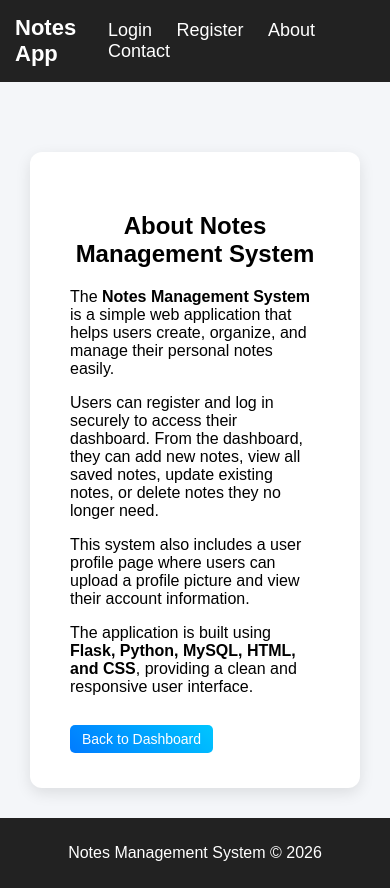
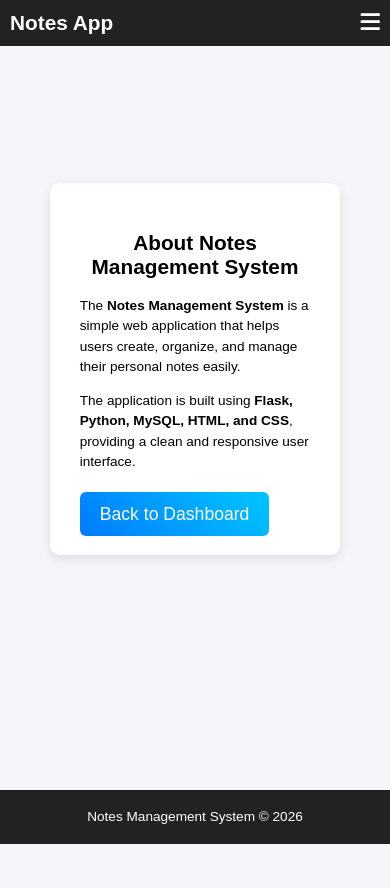
Before and after one commit to Deepikagajula123/Notes-Management-System, a Flask app: page /about in a window 390 px wide. After the commit the page ends 844 px from the top, so only its background shows below. Run offline with Flask 3, Linux system fonts and the light colour scheme.

Commit message:
Updated UI and responsiveness

```diff
--- a/templates/about.html
+++ b/templates/about.html
@@ -4,24 +4,13 @@
 
 <div class="auth-container">
 
-<div class="auth-card">
+<div class="auth-card about-card">
 
 <h2 style="text-align:center;">About Notes Management System</h2>
 
 <p>
 The <b>Notes Management System</b> is a simple web application that helps users
 create, organize, and manage their personal notes easily.
-</p>
-
-<p>
-Users can register and log in securely to access their dashboard. From the dashboard,
-they can add new notes, view all saved notes, update existing notes, or delete notes
-they no longer need.
-</p>
-
-<p>
-This system also includes a user profile page where users can upload a profile picture
-and view their account information.
 </p>
 
 <p>
--- a/templates/addnote.html
+++ b/templates/addnote.html
@@ -3,11 +3,12 @@
 <h2>Add Note</h2>
 
 <form method="post">
+
 Title:<br>
-<input type="text" name="title" style="width:300px;padding:8px"><br><br>
+<input type="text" name="title"><br><br>
 
 Content:<br>
-<textarea name="content" rows="5" style="width:300px;padding:8px"></textarea><br><br>
+<textarea name="content" rows="5"></textarea><br><br>
 
 <button class="btn">Add Note</button>
 </form>
--- a/templates/base.html
+++ b/templates/base.html
@@ -2,91 +2,58 @@
 <html>
 <head>
 <title>Notes App</title>
+<meta name="viewport" content="width=device-width, initial-scale=1.0">
 <link rel="stylesheet" href="https://cdnjs.cloudflare.com/ajax/libs/font-awesome/6.5.0/css/all.min.css">
 <style>
-    .search-box{
-width:300px;
-padding:10px;
-border-radius:6px;
-border:1px solid #ccc;
-}
-.note-actions{
-display:flex;
-align-items:center;
-gap:6px;
-margin-top:12px;
-flex-wrap:nowrap;
-justify-content:flex-start;
+    html{
+    font-size: 16px;
 }
 
-.pin-btn{
-font-size:20px;
-text-decoration:none;
-margin-right:5px;
-}
-
-.btn-view{
-background:#17a2b8;
-}
-
-.btn-edit{
-background:#28a745;
-}
-
-.btn-delete{
-background:#dc3545;
-}
-.pin-btn{
-    text-decoration:none;
-    font-size:18px;
-    color:#ff9800;
-    margin-right:10px;
-}
-
-.pin-btn:hover{
-    color:#e68900;
-}
 body{
-    font-family:Arial;
+    font-family: Arial;
     margin:0;
+    padding:0;
     background:#f4f6f9;
     display:flex;
     flex-direction:column;
     min-height:100vh;
+    font-size: 1rem;
 }
 
 /* NAVBAR */
-
+*{
+    box-sizing: border-box;
+}
 .navbar{
     background:#222;
-    padding:15px;
+    padding:10px 15px;
     display:flex;
     justify-content:space-between;
     align-items:center;
+    width: 100%;
+    box-sizing: border-box;
 }
 
 .navbar a{
     color:white;
     text-decoration:none;
-    margin-right:20px;
-    font-size:18px;
-}
-
-.navbar a:hover{
-    color:#00d9ff;
+    margin:5px 8px;
+    font-size:0.85rem;
 }
 
 .logo{
     color:white;
-    font-size:22px;
+    font-size:1.3rem;
     font-weight:bold;
 }
 
 /* CONTENT */
 
 .container{
-    flex:1;
-    padding:30px;
+    width:95%;
+    max-width:1400px;
+    margin:auto;
+    padding:20px;
 }
 
 /* BUTTON */
@@ -94,32 +61,127 @@ body{
 .btn{
     background:linear-gradient(45deg,#007bff,#00c6ff);
     color:white;
-    padding:6px 12px;
     border:none;
-    border-radius:5px;
+    border-radius:6px;
     cursor:pointer;
     text-decoration:none;
-    font-size: 14px;
+    font-size:1.1rem;
+    padding:12px 20px;
 }
 
-.btn:hover{
-    opacity:0.9;
-}
-
-/* DASHBOARD CARDS */
+/* DASHBOARD */
 
 .dashboard-cards{
     display:grid;
     grid-template-columns:repeat(auto-fit,minmax(250px,1fr));
-    gap:25px;
-    margin-top:30px;
+    gap:20px;
 }
 
+/* NOTES */
+
+.notes-grid{
+    display:grid;
+    grid-template-columns:repeat(auto-fit,minmax(250px,1fr));
+    gap:20px;
+    font-size: 1.05rem;
+    padding: 20px;
+}
+.note-content{
+    max-height:100px;
+    overflow-y:auto;
+    margin-bottom:10px;
+}
+.note-content::-webkit-scrollbar{
+    width:5px;
+}
+
+.note-content::-webkit-scrollbar-thumb{
+    background:#888;
+    border-radius:10px;
+}
+.note-card{
+    background:white;
+    padding:18px;
+    border-radius:12px;
+    box-shadow:0px 4px 12px rgba(0,0,0,0.1);
+    max-height:250px;     /* 🔥 limit height */
+    overflow-y:auto;
+}
+
+/* ACTION BUTTONS */
+
+.note-actions{
+    display:flex;
+    flex-wrap:wrap;
+    gap:8px;
+}
+
+.note-actions .btn{
+    font-size:0.8rem;
+    padding:6px 10px;
+}
+
+/* PROFILE */
+
+.profile-pic img{
+    width:120px;
+    height:180px;
+    border-radius:50%;
+    object-fit:cover;
+}
+.profile-card{
+    text-align:center;
+}
+
+.profile-pic{
+    display:flex;
+    justify-content:center;
+    margin-bottom:15px;
+}
+
+/* AUTH */
+.profile-form{
+    display:flex;
+    flex-direction:column;
+    align-items:center;
+}
+/* ABOUT & CONTACT TEXT SIZE */
+
+.auth-card p{
+    font-size:0.9rem;   /* 🔽 smaller text */
+    line-height:1.5;
+}
+
+.auth-card h2{
+    font-size:1.3rem;   /* slightly smaller heading */
+}
+/* CENTER BUTTON */
+/* CONTACT PAGE SMALL TEXT */
+
+.auth-card label{
+    font-size:0.9rem;
+}
+
+.auth-card input,
+.auth-card textarea{
+    font-size:0.9rem;
+}
+
+.auth-card button{
+    font-size:0.9rem;
+}
+.center-btn{
+    display:flex;
+    justify-content:center;
+}
+.about-card p{
+    font-size:0.85rem;
+}
 .dash-card{
     background:white;
-    padding:25px;
+    padding:18px;
     border-radius:12px;
-    box-shadow:0px 5px 15px rgba(0,0,0,0.1);
+    box-shadow:0px 4px 12px rgba(0,0,0,0.1);
     text-align:center;
     transition:0.3s;
 }
@@ -127,67 +189,44 @@ body{
 .dash-card:hover{
     transform:translateY(-5px);
 }
-
-/* NOTES */
-
-.notes-grid{
-    display:grid;
-    grid-template-columns:repeat(auto-fill,minmax(250px,1fr));
-    gap:20px;
+.auth-container{
+    display:flex;
+    justify-content:center;
+    align-items:center;
+    padding:20px;
 }
 
-.note-card{
+.auth-card{
+    width:100%;
+    max-width:400px;
+    padding:30px;
     background:white;
-    padding:20px;
     border-radius:10px;
-    box-shadow:0px 3px 10px rgba(0,0,0,0.1);
-    transition:0.3s;
-    position:relative;
-    display: flex;
-    flex-direction:column;
-    justify-content:space-between;
+    box-shadow:0px 4px 12px rgba(0,0,0,0.1);
 }
 
-.note-card:hover{
-    transform:translateY(-5px);
-    box-shadow:0px 8px 20px rgba(0,0,0,0.15);
+/* INPUT */
+
+.auth-card input,
+textarea{
+    width:100%;
+    padding:10px;
+    margin-top:8px;
+    margin-bottom:15px;
+    border-radius:6px;
+    font-size: 1rem;
+    padding: 12px;
+    border:1px solid #ccc;
 }
 
-.note-card h3{
-    margin-top:0;
-}
+/* SEARCH */
 
-.note-card p{
-    color:#555;
-}
-
-.note-card .btn{
-    margin-right:5px;
-    margin-top:10px;
-}
-
-
-.note-actions .btn{
-padding:4px 8px;
-font-size:12px;
-}
-.btn-pin{
-    background:#ff9800;
-}
-/* PROFILE PICTURE */
-
-.profile-pic{
-    display:flex;
-    justify-content:center;
-    margin-bottom:20px;
-}
-
-.profile-pic img{
-    width:120px;
-    height:120px;
-    border-radius:50%;
-    object-fit:cover;
-    border:4px solid #00c6ff;
+.search-box{
+    width:100%;
+    max-width:400px;
+    padding:10px;
+    border-radius:6px;
+    border:1px solid #ccc;
 }
 
 /* FOOTER */
@@ -196,40 +235,153 @@ font-size:12px;
     background:#222;
     color:white;
     text-align:center;
+    padding:6px;
+    font-size: 0.85rem;
+    margin-top:auto;
+}
+
+/* 📱 MOBILE */
+
+@media (max-width:768px){
+    html{
+        font-size: 16px;
+    }
+    .menu-toggle{
+        display:block;
+    }
+
+    .nav-links{
+        display:none;
+        position:absolute;
+        top:60px;
+        right:0;
+        width:100%;
+        background:#222;
+        flex-direction:column;
+        text-align:left;
+    }
+
+    .nav-links a{
+        padding:12px 20px;
+        border-top:1px solid #444;
+        width:100%;
+    }
+    .navbar{
         padding:10px;
     }
-/* AUTH CARDS (Login & Register) */
-
-.auth-container{
+    .nav-links.active{
         display:flex;
-    justify-content:center;
-    align-items:center;
-    margin-top:40px;
+    }
+    .navbar a{
+        font-size:1rem;   /* slightly bigger for mobile readability */
+    }
 }
 
-.auth-card{
-    background:white;
-    padding:40px;
-    border-radius:12px;
-    box-shadow:0px 5px 15px rgba(0,0,0,0.1);
-    width:350px;
+/* 💻 TABLET */
+
+@media (min-width:769px) and (max-width:1024px){
+
+    html{
+        font-size:17px;
     }
 
-.auth-card h2{
-    text-align:center;
-    margin-bottom:20px;
+    .container{
+        padding:25px;
     }
 
-.auth-card input{
-    width:100%;
-    padding:10px;
-    margin-bottom:15px;
-    border:1px solid #ccc;
-    border-radius:5px;
 }
 
-.auth-card button{
+/* 🖥️ LAPTOP / DESKTOP */
+
+@media (min-width:1025px){
+
+    html{
+        font-size:18px;
+    }
+
+
+    /* width:100%;            /* 🔥 important */
+    /* box-sizing:border-box; 🔥 prevents overflow */
+
+
+    .container{
+        max-width:1300px;
+    }
+
+    .logo{
+        font-size:1.3rem;
+    }
+    .navbar{
+        padding:8px 20px;
+    }
+    .note-card{
+        padding:15px;
+        font-size:0.95rem;
+    }
+
+    .dash-card{
+        padding:18px;
+        font-size:0.95rem;
+    }
+
+
+    .navbar a{
+        font-size:0.9rem;
+    }
+    .btn{
+        padding:8px 14px;
+        font-size:0.9rem;
+    }
+
+}
+/* MENU BUTTON */
+
+.menu-toggle{
+    display:none;
+    font-size:1.4rem;
+    color:white;
+    cursor:pointer;
+}
+
+.nav-right{
+    display:flex;
+    align-items:center;
+    gap:20px;
+}
+
+
+/* NAV LINKS */
+
+.nav-links{
+    display:flex;
+    gap:15px;
+}
+
+/* 📱 MOBILE NAVBAR */
+
+@media (max-width:768px){
+
+    .menu-toggle{
+        display:block;
+    }
+
+    .nav-links{
+        display:none;
         width:100%;
+        flex-direction:column;
+        background:#222;
+        margin-top:10px;
+    }
+
+    .nav-links a{
+        padding:12px;
+        border-top:1px solid #444;
+        width:100%;
+    }
+
+    .nav-links.active{
+        display:flex;
+    }
 }
 </style>
 </head>
@@ -237,29 +389,39 @@ font-size:12px;
 <body>
 
 <!-- HEADER -->
+<div class="navbar">
 
-<div class="navbar">
     <div class="logo">Notes App</div>
 
-<div>
+    <!-- RIGHT SIDE -->
+    <div class="nav-right">
+
+        <!-- MENU BUTTON -->
+        <div class="menu-toggle" onclick="toggleMenu()">
+            <i class="fas fa-bars"></i>
+        </div>
+
+        <!-- LINKS -->
+        <div class="nav-links" id="navLinks">
         {% if 'user' in session %}
-<a href="/about">About</a>
-<a href="contact">Contact</a>
-<a href="/dashboard">Dashboard</a>
-<a href="/addnote">Add Note</a>
-<a href="/viewnotes">View Notes</a>
-<a href="/logout">Logout</a>
-<a href="profile">Profile</a>
+            <a href="/about" onclick="toggleMenu()">About</a>
+            <a href="/contact" onclick="toggleMenu()">Contact</a>
+            <a href="/dashboard" onclick="toggleMenu()">Dashboard</a>
+            <a href="/addnote" onclick="toggleMenu()">Add Note</a>
+            <a href="/viewnotes" onclick="toggleMenu()">View Notes</a>
+            <a href="/logout" onclick="toggleMenu()">Logout</a>
+            <a href="/profile" onclick="toggleMenu()">Profile</a>
         {% else %}
-<a href="/">Login</a>
-<a href="/register">Register</a>
-<a href="/about">About</a>
-<a href="contact">Contact</a>
+            <a href="/" onclick="toggleMenu()">Login</a>
+            <a href="/register" onclick="toggleMenu()">Register</a>
+            <a href="/about" onclick="toggleMenu()">About</a>
+            <a href="/contact" onclick="toggleMenu()">Contact</a>
         {% endif %}
         </div>
 
     </div>
 
+</div>
 <!-- CONTENT -->
 
 <div class="container">
@@ -274,6 +436,10 @@ font-size:12px;
 <div class="footer">
 <p>Notes Management System © 2026</p>
 </div>
-
+<script>
+function toggleMenu(){
+    document.getElementById("navLinks").classList.toggle("active");
+}
+</script>
 </body>
 </html>
--- a/templates/singlenote.html
+++ b/templates/singlenote.html
@@ -5,9 +5,7 @@
 <h2>{{note[2]}}</h2>
 
 <p>{{note[3]}}</p>
-<!--
-<h2>{{note[2]}}</h2>
-<p>{{note[3]}}</p> -->
+
 <p><b>Date:</b> {{note[4].strftime("%Y-%m-%d %H:%M")}}</p>
 
 <br>
--- a/templates/viewnotes.html
+++ b/templates/viewnotes.html
@@ -21,7 +21,7 @@
 
 <h3>{{note[2]}}</h3>
 
-<p>{{note[3][:80]}}...</p>
+<p>{{note[3]}}...</p>
 
 <p><small>{{note[4].strftime("%Y-%m-%d %H:%M")}}</small></p>
 
```
Also changed, not shown: templates/profile.html (+8 -3 lines), static/uploads/ammulu.jpg (added), static/uploads/amu.jpg (added), 1 other file. Lines whose indentation alone changed are shown as unchanged.
